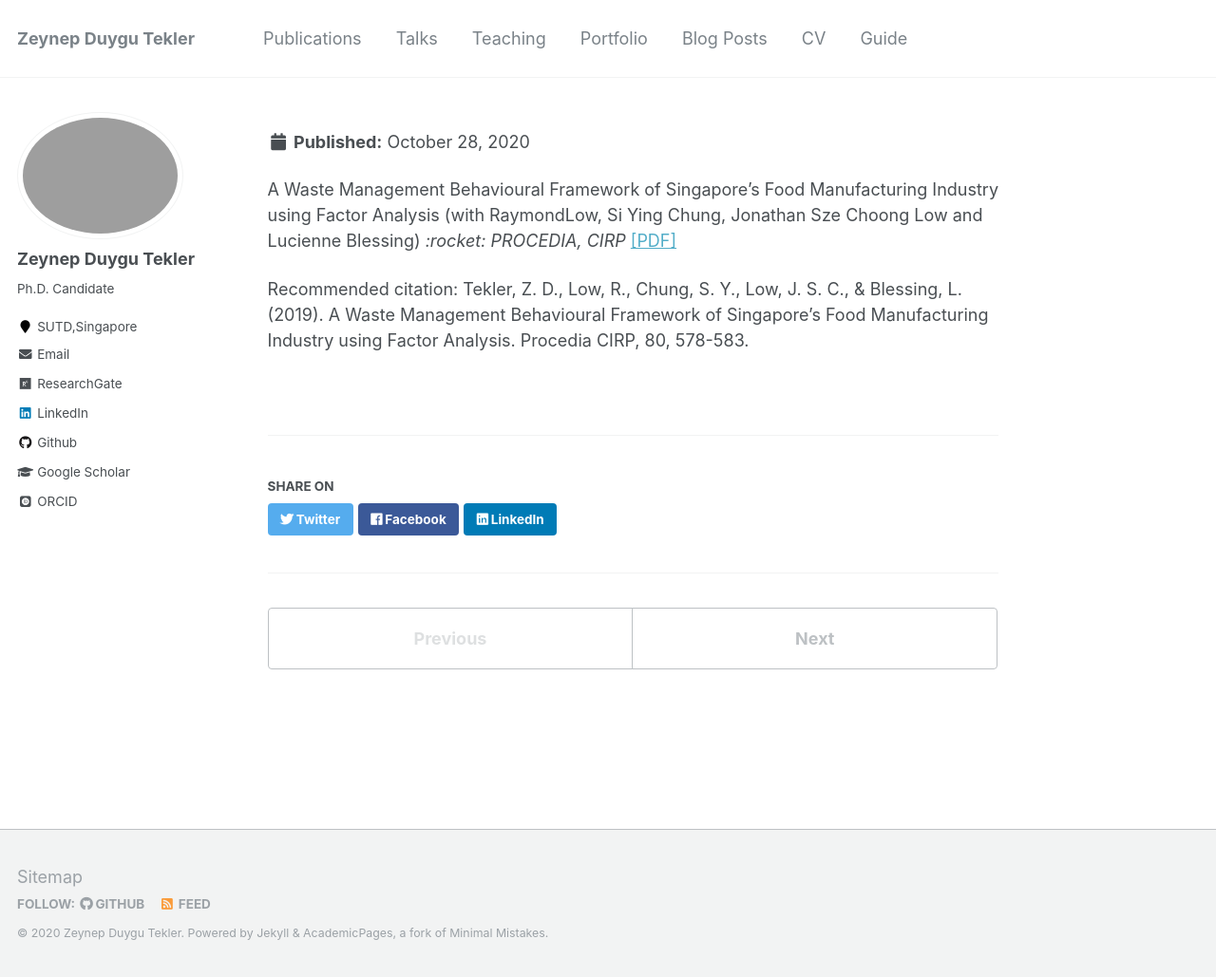
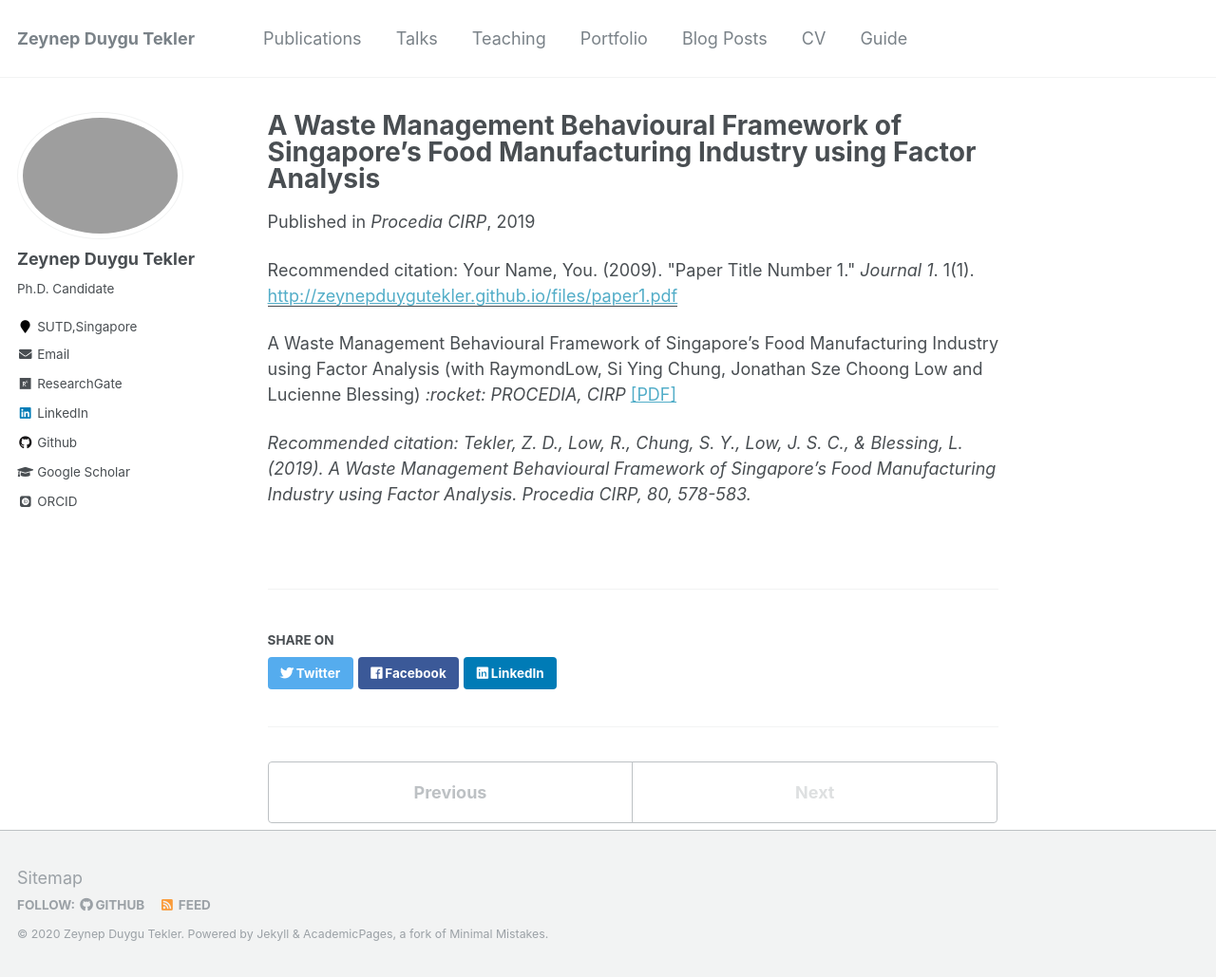
Before and after one commit to zeynepduygutekler/zeynepduygutekler.github.io, a Jekyll site: the page built from _publications/Procedia_Waste_Management_Framework_ZeynepDuyguTekler.md, in a window 1280 px wide and 1029 px high. Shown: the whole window at 95% size. Built offline with Jekyll 4.4.1, drawn with Linux system fonts in a browser that asks for light colours; some web fonts are replaced.

Commit message:
paper 1 updated

```diff
--- a/_publications/2009-10-01-paper-title-number-1.md
+++ b/_publications/Procedia_Waste_Management_Framework_ZeynepDuyguTekler.md
@@ -1,9 +1,7 @@
 ---
 title: "A Waste Management Behavioural Framework of Singapore’s Food Manufacturing Industry using Factor Analysis"
 collection: publications
-<!--
 permalink: /publication/Procedia_Waste_Management_Framework_ZeynepDuyguTekler
--->
 excerpt: 'This paper is about the number 1. The number 2 is left for future work.'
 date: Jan 2019
 venue: 'Procedia CIRP'
@@ -12,6 +10,6 @@
 ---
 A Waste Management Behavioural Framework of Singapore’s Food Manufacturing Industry using Factor Analysis
 (with RaymondLow, Si Ying Chung, Jonathan Sze Choong Low and Lucienne Blessing)
-<i>:rocket: PROCEDIA, CIRP </i> [[PDF]](http://academicpages.github.io/files/paper1.pdf)
+<i>:rocket: PROCEDIA, CIRP </i> [[PDF]](http://zeynepduygutekler.github.io/files/paper1.pdf)
 
-Recommended citation: Tekler, Z. D., Low, R., Chung, S. Y., Low, J. S. C., & Blessing, L. (2019). A Waste Management Behavioural Framework of Singapore’s Food Manufacturing Industry using Factor Analysis. Procedia CIRP, 80, 578-583.
+<i> Recommended citation: Tekler, Z. D., Low, R., Chung, S. Y., Low, J. S. C., & Blessing, L. (2019). A Waste Management Behavioural Framework of Singapore’s Food Manufacturing Industry using Factor Analysis. Procedia CIRP, 80, 578-583. </i>
```
